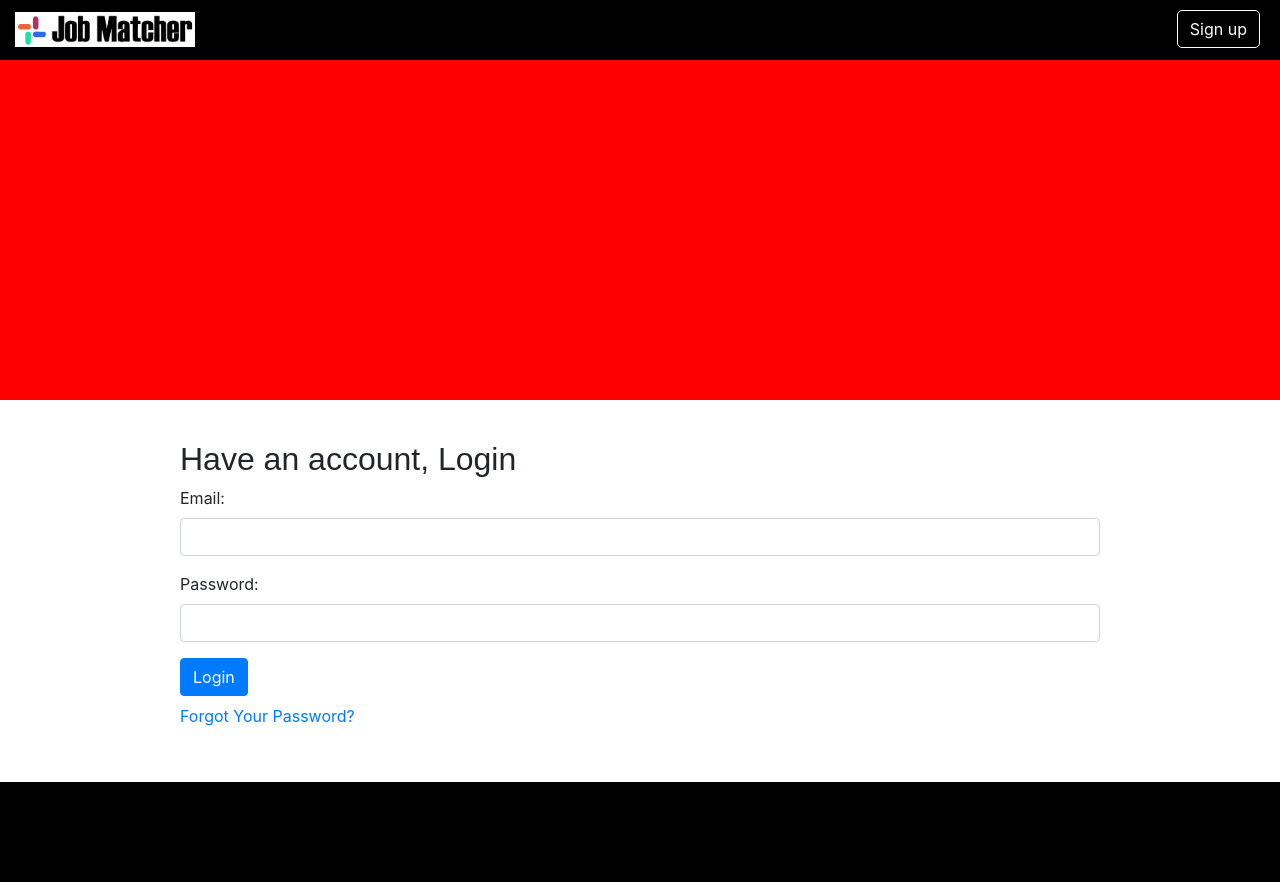
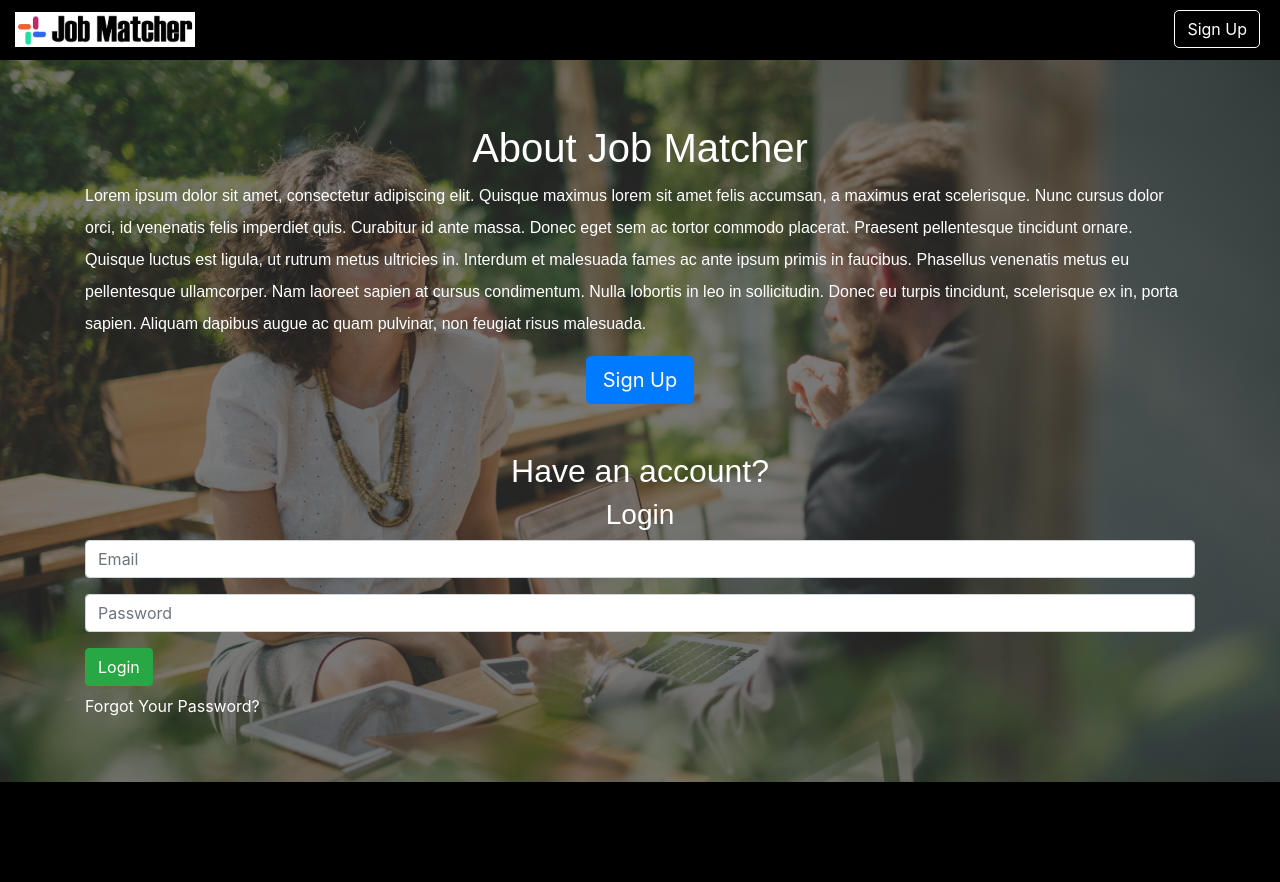
Before and after one commit to scottfeeney/matchmakers, a PHP site: page /default.php in a window 1280 px wide. Run offline with PHP 8.4, Linux system fonts and the light colour scheme; a stand-in replaces the project's code that opens the database connection.

Commit message:
Applied home page design

```diff
--- a/classes/footer.php
+++ b/classes/footer.php
@@ -25,7 +25,7 @@
 							integrity="sha384-ChfqqxuZUCnJSK3+MXmPNIyE6ZbWh2IMqE241rYiqJxyMiZ6OW/JmZQ5stwEULTy"
 							crossorigin="anonymous">
 					</script>
-
+					<script src="/js/site.js"></script>
 				</body>
 				</html>';
 
--- a/classes/header.php
+++ b/classes/header.php
@@ -4,7 +4,7 @@
 
 	class Header {
 
-		public $showHomeBanner = false;
+		public $isHomePage = false;
 		public $showMainBanner = true;
 		public $isSignedIn = false;
 
@@ -32,12 +32,17 @@
 							  crossorigin="anonymous">
 
 						<link rel="stylesheet" href="/styles/style.css">
-
 						<title>Job Matcher</title>
 					</head>
 
 
-					<body>
+					<body';
+
+						if($this->isHomePage) {
+							$html .= ' class="home-page"';
+						}
+
+						$html .= '>
 						<header>
 
 							<div class="row">
@@ -54,7 +59,7 @@
 									}
 									else
 									{
-										$html .= '<div class="float-right"><a href="signup.php" class="btn btn-signup">Sign up</a></div>';
+										$html .= '<div class="float-right"><a href="signup.php" class="btn btn-signup">Sign Up</a></div>';
 									}
 
 								$html .= '</div>
@@ -64,11 +69,6 @@
 
 						<div class="main-container">';
 
-							if ($this->showHomeBanner) {
-								$html .= '<div class="home-banner">
-
-								</div>';
-							}
 
 							if ($this->showMainBanner) {
 								$html .= '<div class="main-banner">
--- a/default.php
+++ b/default.php
@@ -1,14 +1,11 @@
 <?php
-
 	require_once $_SERVER['DOCUMENT_ROOT'] . '/utilities/common.php';
 	require_once $_SERVER['DOCUMENT_ROOT'] . '/classes/user.php';
 	require_once $_SERVER['DOCUMENT_ROOT'] . '/classes/header.php';
 	require_once $_SERVER['DOCUMENT_ROOT'] . '/classes/footer.php';
-
 	$errorMessage = "";
 	$email = "";
 	$password = "";
-
 
     if (\Utilities\Common::IsSubmitForm())
 	{
@@ -27,16 +24,14 @@
 
 			session_start();
 			$_SESSION["UserId"] = $user->userId;
-
 			header('Location: home.php');
 			exit;
 		}
 
 	}
 
-
 	$header = new \Template\Header();
-	$header->showHomeBanner = true;
+	$header->isHomePage = true;
 	$header->showMainBanner = false;
 	echo $header->Bind();
 
@@ -46,7 +41,30 @@
 	<section>
 
 
-		<h2>Have an account, Login</h2>
+		<div class="jumbotron jumbotron-fluid">
+
+			<div class="container">
+				<div id="about" class="mb-3">
+					<h1>About Job Matcher</h1>
+					<p>Lorem ipsum dolor sit amet, consectetur adipiscing elit. Quisque maximus lorem sit amet felis accumsan, a maximus erat scelerisque. Nunc cursus
+					dolor orci, id venenatis felis imperdiet quis. Curabitur id ante massa. Donec eget sem ac tortor commodo placerat. Praesent pellentesque tincidunt
+					ornare. Quisque luctus est ligula, ut rutrum metus ultricies in. Interdum et malesuada fames ac ante ipsum primis in faucibus. Phasellus venenatis
+					metus eu pellentesque ullamcorper. Nam laoreet sapien at cursus condimentum. Nulla lobortis in leo in sollicitudin. Donec eu turpis tincidunt,
+					scelerisque ex in, porta sapien. Aliquam dapibus augue ac quam pulvinar, non feugiat risus malesuada.</p>
+				</div>
+
+				<div class="text-center">
+					<div class="row mb-5">
+						<div class="col-12">
+							<a class="btn btn-primary btn-lg" role="button" href="signup.php">Sign Up</a>
+						</div>
+					</div>
+
+					<h2>Have an account?</h2>
+					<h3>Login</h3>
+
+				</div>
+
 
 				<form action="default.php" method="post">
 
@@ -59,21 +77,23 @@
 
 
 					<div class="form-group">
-				<label for="Password">Email:</label>
-				<input type="email" class="form-control" name="Email" id="Email" maxlength="250" value="<?php echo htmlspecialchars($email) ?>">
+						<input type="email" class="form-control" name="Email" id="Email" maxlength="250" placeholder="Email" value="<?php echo htmlspecialchars($email) ?>">
 					</div>
 
 					<div class="form-group">
-				<label for="Password">Password:</label>
-				<input type="password" class="form-control" name="Password" id="Password" maxlength="50" value="<?php echo htmlspecialchars($password) ?>">
+						<input type="password" class="form-control" name="Password" id="Password" maxlength="50" placeholder="Password" value="<?php echo htmlspecialchars($password) ?>">
 					</div>
 
-			<button type="submit" class="btn btn-primary">Login</button>
+					<button type="submit" class="btn btn-success">Login</button>
 
 				</form>
 
-		<div class="mt-2">
+				<div class="mt-2 forgot-password">
 					<a href="forgot_password.php">Forgot Your Password?</a>
+				</div>
+
+			</div>
+
 		</div>
 
 	</section>
--- /dev/null
+++ b/js/site.js
@@ -0,0 +1,5 @@
+$(document).ready(function () {
+	if ($(".home-page .jumbotron").length > 0) {
+	$(".home-page .jumbotron").css({'height' : $(".main-container").height() + 'px'});
+	}
+});
--- a/styles/style.css
+++ b/styles/style.css
@@ -36,6 +36,12 @@ footer {
 	padding: 40px;
 }
 
+.home-page .page-container {
+	max-width: none;
+	margin: 0;
+	padding: 0;
+}
+
 @media (max-width: 767px)
 {
 	.page-container {
@@ -44,10 +50,6 @@ footer {
 
 }
 
-.home-banner {
-	background-color: #ff0000;
-	height: 340px;
-}
 
 .main-banner {
 	background-color: #ffff00;
@@ -76,6 +78,30 @@ footer {
     line-height: 2em;
 }
 
+#about h1 {
+    text-align: center;
+}
+
 .footerCol{
     text-align: center;
 }
+
+.jumbotron{
+	margin-bottom: 0px;
+	background-image: linear-gradient(rgba(50, 50, 50, 0.65), rgba(50, 50, 50, 0.65)),
+        /* Image from: https://www.pexels.com/photo/adult-beard-beverage-blur-590516/*/
+        url('../images/adult-asking-beard-590516.jpg');
+	background-repeat:no-repeat;
+	background-size:cover;
+	background-position: top;
+	color: white;
+
+}
+
+.forgot-password a {
+	color: #ffffff;
+}
+
+.forgot-password a:hover {
+	color: #ffffff;
+}
```
Also changed, not shown: images/adult-asking-beard-590516.jpg (added). Lines whose indentation alone changed are shown as unchanged.
